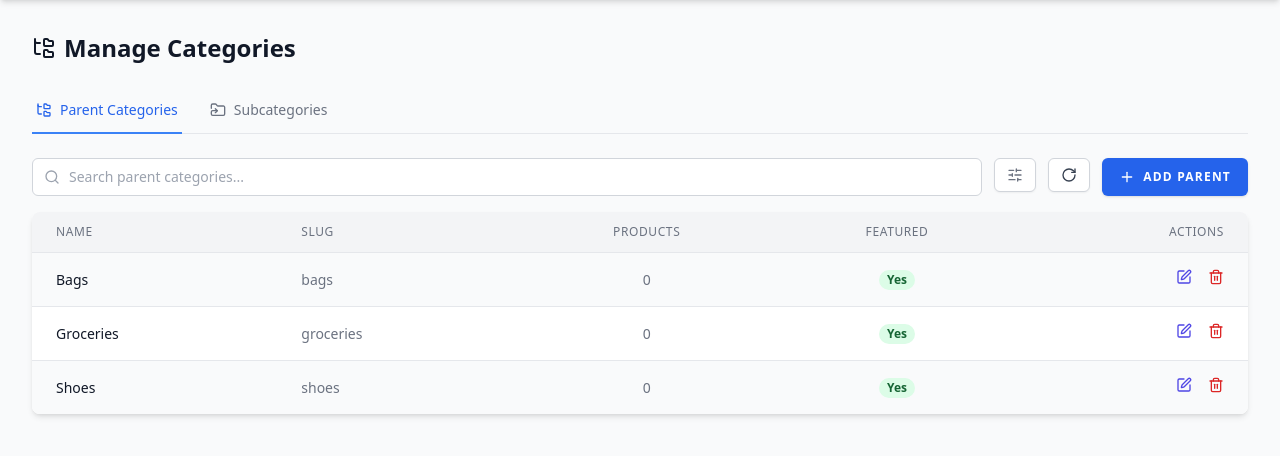
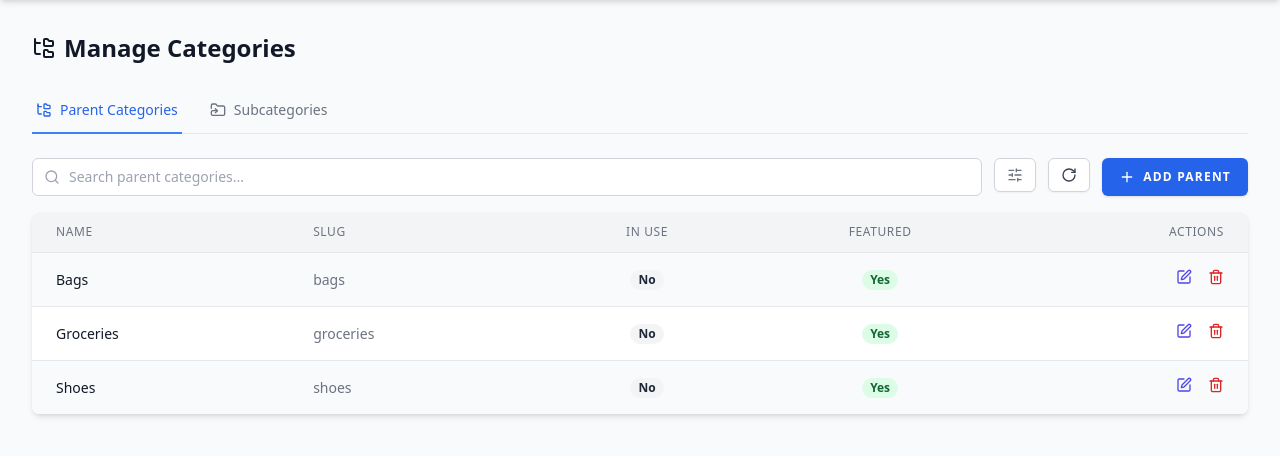
Before and after one commit to upovibe/Ecommerce, a PHP site: page /admin/categories.php in a window 1280 px wide. Shown: the part 64-520 px from the top of the page. Run offline with PHP 8.4, Linux system fonts and the light colour scheme; the visitor is signed in with stand-in values (Sample User, id 1); data comes from the database, SQL or seed files in the repository; a stand-in replaces the project's code that opens the database connection; some libraries are stand-ins or nearby versions.

Commit message:
Update category management UI and enhance filter reset functionality. Changed column header from 'Products' to 'In Use' and updated product count display to show 'Yes' or 'No' with color coding. Improved user feedback by refreshing data after resetting filters for both parent and subcategories.

```diff
--- a/admin/assets/js/category-manager.js
+++ b/admin/assets/js/category-manager.js
@@ -361,13 +361,14 @@ document.addEventListener('alpine:init', () => {
                 console.log('Resetting parent filters...');
                 this.parentSearchTerm = '';
                 this.parentFeaturedFilter = 'all';
+                // Fetch fresh data after resetting filters
+                this.fetchCategories();
                 if (typeof toast !== 'undefined' && typeof toast.success === 'function') {
                     // Using success level as info might not exist
-                    toast.success('Parent category filters reset.');
+                    toast.success('Parent category filters reset and data refreshed.');
                 } else {
                     console.warn('Toast function not available for filter reset message.');
                 }
-                // Icons should refresh automatically due to $watch
             },
 
             resetSubFilters() {
@@ -375,13 +376,14 @@ document.addEventListener('alpine:init', () => {
                 this.subSearchTerm = '';
                 this.subParentFilter = 'all';
                 this.subFeaturedFilter = 'all';
+                // Fetch fresh data after resetting filters
+                this.fetchCategories();
                  if (typeof toast !== 'undefined' && typeof toast.success === 'function') {
                      // Using success level as info might not exist
-                    toast.success('Subcategory filters reset.');
+                    toast.success('Subcategory filters reset and data refreshed.');
                 } else {
                     console.warn('Toast function not available for filter reset message.');
                 }
-                // Icons should refresh automatically due to $watch
             }
         }; // End of returned component object
     });
--- a/admin/categories.php
+++ b/admin/categories.php
@@ -218,7 +218,7 @@ if (isset($_SESSION['flash_message'])) {
                                     <tr>
                                         <th scope="col" class="px-6 py-3 text-left text-xs font-medium text-gray-500 uppercase tracking-wider">Name</th>
                                         <th scope="col" class="px-6 py-3 text-left text-xs font-medium text-gray-500 uppercase tracking-wider">Slug</th>
-                                        <th scope="col" class="px-6 py-3 text-center text-xs font-medium text-gray-500 uppercase tracking-wider">Products</th>
+                                        <th scope="col" class="px-6 py-3 text-center text-xs font-medium text-gray-500 uppercase tracking-wider">In Use</th>
                                         <th scope="col" class="px-6 py-3 text-center text-xs font-medium text-gray-500 uppercase tracking-wider">Featured</th>
                                         <th scope="col" class="px-6 py-3 text-right text-xs font-medium text-gray-500 uppercase tracking-wider">Actions</th>
                                     </tr>
@@ -239,7 +239,11 @@ if (isset($_SESSION['flash_message'])) {
                                         <tr>
                                             <td class="px-6 py-4 whitespace-nowrap text-sm font-medium text-gray-900" x-text="category.name"></td>
                                             <td class="px-6 py-4 whitespace-nowrap text-sm text-gray-500" x-text="category.slug || 'N/A'"></td>
-                                            <td class="px-6 py-4 whitespace-nowrap text-sm text-gray-500 text-center" x-text="category.product_count"></td>
+                                            <td class="px-6 py-4 whitespace-nowrap text-sm text-center">
+                                                <span class="px-2 inline-flex text-xs leading-5 font-semibold rounded-full"
+                                                      :class="category.product_count > 0 ? 'bg-green-100 text-green-800' : 'bg-gray-100 text-gray-800'"
+                                                      x-text="category.product_count > 0 ? 'Yes' : 'No'"></span>
+                                            </td>
                                             <td class="px-6 py-4 whitespace-nowrap text-sm text-center">
                                                 <span class="px-2 inline-flex text-xs leading-5 font-semibold rounded-full"
                                                       :class="category.featured ? 'bg-green-100 text-green-800' : 'bg-gray-100 text-gray-800'"
@@ -353,7 +357,7 @@ if (isset($_SESSION['flash_message'])) {
                                         <th scope="col" class="px-6 py-3 text-left text-xs font-medium text-gray-500 uppercase tracking-wider">Name</th>
                                         <th scope="col" class="px-6 py-3 text-left text-xs font-medium text-gray-500 uppercase tracking-wider">Slug</th>
                                         <th scope="col" class="px-6 py-3 text-left text-xs font-medium text-gray-500 uppercase tracking-wider">Parent</th>
-                                        <th scope="col" class="px-6 py-3 text-center text-xs font-medium text-gray-500 uppercase tracking-wider">Products</th>
+                                        <th scope="col" class="px-6 py-3 text-center text-xs font-medium text-gray-500 uppercase tracking-wider">In Use</th>
                                         <th scope="col" class="px-6 py-3 text-center text-xs font-medium text-gray-500 uppercase tracking-wider">Featured</th>
                                         <th scope="col" class="px-6 py-3 text-right text-xs font-medium text-gray-500 uppercase tracking-wider">Actions</th>
                                     </tr>
@@ -375,7 +379,11 @@ if (isset($_SESSION['flash_message'])) {
                                             <td class="px-6 py-4 whitespace-nowrap text-sm font-medium text-gray-900" x-text="category.name"></td>
                                             <td class="px-6 py-4 whitespace-nowrap text-sm text-gray-500" x-text="category.slug || 'N/A'"></td>
                                             <td class="px-6 py-4 whitespace-nowrap text-sm text-gray-500" x-text="getParentName(category.parent_id)"></td>
-                                            <td class="px-6 py-4 whitespace-nowrap text-sm text-gray-500 text-center" x-text="category.product_count"></td>
+                                            <td class="px-6 py-4 whitespace-nowrap text-sm text-center">
+                                                 <span class="px-2 inline-flex text-xs leading-5 font-semibold rounded-full"
+                                                      :class="category.product_count > 0 ? 'bg-green-100 text-green-800' : 'bg-gray-100 text-gray-800'"
+                                                      x-text="category.product_count > 0 ? 'Yes' : 'No'"></span>
+                                            </td>
                                             <td class="px-6 py-4 whitespace-nowrap text-sm text-center">
                                                 <span class="px-2 inline-flex text-xs leading-5 font-semibold rounded-full"
                                                       :class="category.featured ? 'bg-green-100 text-green-800' : 'bg-gray-100 text-gray-800'"
```
